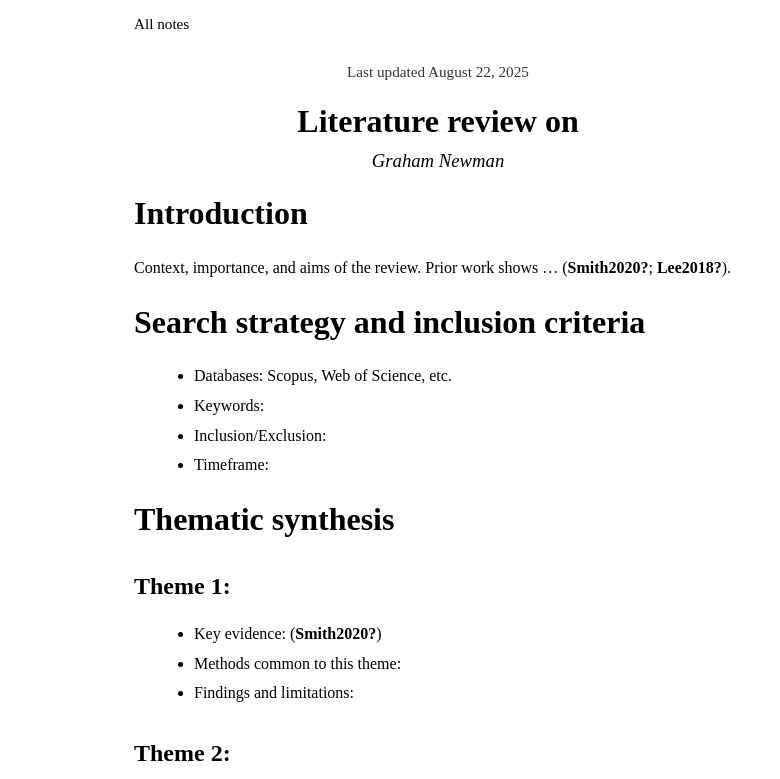
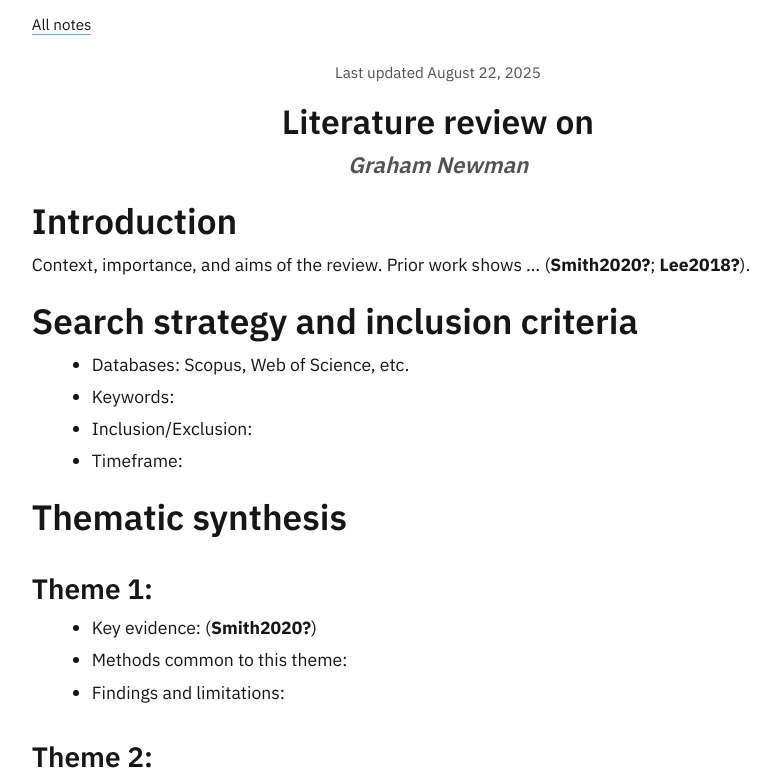
Before and after one commit to MunoMono/lit-review, a plain HTML site: page notes-html/review.html in a window 1280 px wide. Shown: the top 779 px of the page, without its empty margins (202-982 px from the left). Drawn offline with Linux system fonts and the light colour scheme.

Commit message:
Added IBM styles

```diff
--- a/docs/notes.css
+++ b/docs/notes.css
@@ -1,117 +1,169 @@
-/* =========================
-   Notes — base typography
-   ========================= */
-html { box-sizing: border-box; }
+/* Notes — IBM Plex styled typography & polish
+   ------------------------------------------- */
+
+/* IBM Plex Sans/Serif/Mono */
+@import url("https://fonts.googleapis.com/css2?family=IBM+Plex+Sans:wght@300;400;600;700&family=IBM+Plex+Serif:wght@300;400;600&family=IBM+Plex+Mono:wght@300;400;600&display=swap");
+
+/* ----------------------------------------------------- */
+/* Tokens                                                */
+/* ----------------------------------------------------- */
+:root {
+  --font-sans: "IBM Plex Sans", system-ui, -apple-system, "Segoe UI", Roboto, "Helvetica Neue", Arial, sans-serif;
+  --font-serif: "IBM Plex Serif", Georgia, "Times New Roman", serif;
+  --font-mono: "IBM Plex Mono", ui-monospace, SFMono-Regular, Menlo, Consolas, "Liberation Mono", monospace;
+
+  --text: #161616;          /* Gray 90 */
+  --muted: #525252;         /* Gray 50 */
+  --bg: #ffffff;
+  --border: #e0e0e0;        /* Gray 20 */
+  --link: #0f62fe;          /* Blue 60 */
+  --link-hover: #0043ce;    /* Blue 70 */
+  --code-bg: #f4f4f4;       /* Gray 10 */
+
+  --step--1: clamp(.88rem, .86rem + .2vw, .95rem);
+  --step-0:  clamp(1.00rem, .96rem + .35vw, 1.10rem);
+  --step-1:  clamp(1.20rem, 1.08rem + .7vw, 1.40rem);
+  --step-2:  clamp(1.40rem, 1.14rem + 1.2vw, 1.75rem);
+  --step-3:  clamp(1.70rem, 1.18rem + 1.8vw, 2.10rem);
+
+  --max-measure: 80ch;
+  --rhythm: 1.25rem;
+  --radius: 6px;
+}
+
+@media (prefers-color-scheme: dark) {
+  :root {
+    --text: #f4f4f4;
+    --muted: #c6c6c6;
+    --bg: #161616;
+    --border: #393939;
+    --link: #78a9ff;
+    --link-hover: #a6c8ff;
+    --code-bg: #262626;
+  }
+}
+
+/* ----------------------------------------------------- */
+/* Base                                                  */
+/* ----------------------------------------------------- */
+html { box-sizing: border-box; -webkit-text-size-adjust: 100%; }
 *, *::before, *::after { box-sizing: inherit; }
 
 body {
+  margin: 0 auto;
+  padding: 0 1rem 3rem;
+  max-width: var(--max-measure);
   line-height: 1.6;
+  color: var(--text);
+  background: var(--bg);
+  font: 400 var(--step-0)/1.6 var(--font-sans);
   -webkit-font-smoothing: antialiased;
   -moz-osx-font-smoothing: grayscale;
-  margin: 0 auto;
-  padding: 0 1rem 3rem;
-  max-width: 70ch;
 }
 
-/* =========================
-   Header (timestamp, title, authors)
-   ========================= */
-.page-header {
-  margin: 1.5rem 0 1rem;
-  text-align: center;
+::selection { background: #d0e2ff; }
+
+/* Links */
+a {
+  color: var(--link);
+  text-decoration: none;
+  border-bottom: 1px solid color-mix(in oklab, var(--link) 60%, transparent);
+  transition: color .15s ease, border-color .15s ease;
+}
+a:hover { color: var(--link-hover); border-color: currentColor; }
+a:focus-visible {
+  outline: 2px solid var(--link);
+  outline-offset: 2px;
+  border-bottom-color: transparent;
 }
 
-.last-updated {
-  margin: 0 0 1rem;
-  font-size: 0.95rem;
-  opacity: 0.8;
-}
+/* ----------------------------------------------------- */
+/* Header                                                */
+/* ----------------------------------------------------- */
+.page-header { margin: 1.5rem 0 1rem; text-align: center; }
+.last-updated { margin: 0 0 1rem; font-size: var(--step--1); color: var(--muted); }
+.title { margin: .25rem 0; font-size: var(--step-3); font-weight: 600; text-transform: none !important; }
+.authors { margin: .5rem 0 1rem; font-style: italic; color: var(--muted); }
 
-.title {
-  margin: 0.25rem 0;
-}
+/* Top nav */
+.top-nav { margin: .75rem 0 1rem; font-size: var(--step--1); text-align: left; }
+.top-nav a { color: inherit; }
+.top-nav a:hover { text-decoration: underline; }
 
-.authors {
-  margin: 0.5rem 0 1rem;
-  font-weight: normal;
+/* ----------------------------------------------------- */
+/* Content                                               */
+/* ----------------------------------------------------- */
+h1, h2, h3, h4 { line-height: 1.25; font-weight: 600; margin: var(--rhythm) 0 .5rem; }
+h2 { font-size: var(--step-2); margin-top: 2rem; }
+h3 { font-size: var(--step-1); margin-top: 1.5rem; }
+h4 { font-size: var(--step-0); color: var(--muted); }
+
+p { margin: 0 0 1rem; }
+ul, ol { margin: 0 0 1rem 1.25rem; }
+li { margin: .25rem 0; }
+
+blockquote {
+  margin: 1rem 0;
+  padding: .5rem 1rem;
+  border-left: 3px solid var(--border);
+  background: color-mix(in oklab, var(--bg) 92%, transparent);
   font-style: italic;
 }
 
-/* Top nav */
-.top-nav { margin: .75rem 0 1rem; font-size: .95rem; text-align: left; }
-.top-nav a { text-decoration: none; color: inherit; }
-.top-nav a:hover { text-decoration: underline; }
-
-/* =========================
-   Content
-   ========================= */
-h1, h2, h3, h4 { line-height: 1.25; }
-h2 { margin-top: 2rem; }
-h3 { margin-top: 1.5rem; }
-
-p { margin: 0 0 1rem; }
-ul, ol { margin: 0 0 1rem 1.25rem; }
-li { margin: 0.25rem 0; }
-
-blockquote {
-  margin: 1rem 0;
-  padding: 0.5rem 1rem;
-  border-left: 3px solid #e0e0e0;
-  background: #fafafa;
+/* ----------------------------------------------------- */
+/* Code & Tables                                         */
+/* ----------------------------------------------------- */
+pre, code, kbd { font-family: var(--font-mono); }
+pre {
+  background: var(--code-bg);
+  padding: .75rem;
+  overflow: auto;
+  border-radius: var(--radius);
+  border: 1px solid var(--border);
+}
+code {
+  background: var(--code-bg);
+  padding: .1rem .25rem;
+  border-radius: 4px;
+  border: 1px solid var(--border);
 }
 
-/* Code blocks / inline code */
-pre, code, kbd { font-family: ui-monospace, SFMono-Regular, Menlo, Consolas, "Liberation Mono", monospace; }
-pre { background: #f6f8fa; padding: 0.75rem; overflow: auto; border-radius: 6px; }
-code { background: #f6f8fa; padding: 0.1rem 0.25rem; border-radius: 4px; }
+table { border-collapse: collapse; margin: 1rem 0; width: 100%; }
+th, td { border: 1px solid var(--border); padding: .5rem; text-align: left; }
+thead th { background: color-mix(in oklab, var(--bg) 96%, transparent); }
 
-/* Tables */
-table { border-collapse: collapse; margin: 1rem 0; width: 100%; }
-th, td { border: 1px solid #e5e5e5; padding: 0.5rem; text-align: left; }
-thead th { background: #fafafa; }
-
-/* =========================
-   Citations & References
-   ========================= */
-/* Pandoc wraps citations with <span class="citation"><a ...>...</a></span> when link-citations:true */
-.citation a { text-decoration: none; color: inherit; border-bottom: 0; }
+/* ----------------------------------------------------- */
+/* References & Citations                                */
+/* ----------------------------------------------------- */
+.citation a { color: inherit; border-bottom: 0; }
 .citation a:hover { text-decoration: underline; }
 
-/* References container (Pandoc emits <div id="refs" class="references">) */
 .references {
   margin-top: 2.5rem;
   padding-top: 1rem;
-  border-top: 1px solid #e0e0e0;
-  font-size: 0.95rem;
+  border-top: 1px solid var(--border);
+  font-size: var(--step--1);
+  color: var(--muted);
 }
-
-/* Each CSL entry spacing */
-.references .csl-entry { margin: 0 0 0.75rem 0; }
-
-/* Hanging indent (Pandoc class) */
+.references .csl-entry { margin: 0 0 .75rem; }
 .hanging-indent .csl-entry { margin-left: 2em; text-indent: -2em; }
-
-/* Numbered CSL layouts sometimes emit left/right columns */
 .csl-left-margin { min-width: 2em; float: left; }
 .csl-right-inline { margin-left: 2em; }
-
-/* Clear floats */
 .references::after { content: ""; display: table; clear: both; }
 
-/* =========================
-   TOC
-   ========================= */
+/* ----------------------------------------------------- */
+/* TOC                                                   */
+/* ----------------------------------------------------- */
 #TOC { margin: 1rem 0 2rem; }
-#TOC a { text-decoration: none; color: inherit; }
+#TOC a { color: inherit; }
 #TOC a:hover { text-decoration: underline; }
 
-/* =========================
-   Utilities
-   ========================= */
+/* ----------------------------------------------------- */
+/* Utilities                                             */
+/* ----------------------------------------------------- */
 img { max-width: 100%; height: auto; }
-hr { border: 0; border-top: 1px solid #e0e0e0; margin: 2rem 0; }
+hr { border: 0; border-top: 1px solid var(--border); margin: 2rem 0; }
 
-/* Slightly wider layout on large screens */
 @media (min-width: 900px) {
-  body { max-width: 80ch; }
+  body { max-width: var(--max-measure); }
 }
--- a/notes-html/notes.css
+++ b/notes-html/notes.css
@@ -1,119 +1,169 @@
-/* =========================
-   Notes — base typography
-   ========================= */
-html { box-sizing: border-box; }
+/* Notes — IBM Plex styled typography & polish
+   ------------------------------------------- */
+
+/* IBM Plex Sans/Serif/Mono */
+@import url("https://fonts.googleapis.com/css2?family=IBM+Plex+Sans:wght@300;400;600;700&family=IBM+Plex+Serif:wght@300;400;600&family=IBM+Plex+Mono:wght@300;400;600&display=swap");
+
+/* ----------------------------------------------------- */
+/* Tokens                                                */
+/* ----------------------------------------------------- */
+:root {
+  --font-sans: "IBM Plex Sans", system-ui, -apple-system, "Segoe UI", Roboto, "Helvetica Neue", Arial, sans-serif;
+  --font-serif: "IBM Plex Serif", Georgia, "Times New Roman", serif;
+  --font-mono: "IBM Plex Mono", ui-monospace, SFMono-Regular, Menlo, Consolas, "Liberation Mono", monospace;
+
+  --text: #161616;          /* Gray 90 */
+  --muted: #525252;         /* Gray 50 */
+  --bg: #ffffff;
+  --border: #e0e0e0;        /* Gray 20 */
+  --link: #0f62fe;          /* Blue 60 */
+  --link-hover: #0043ce;    /* Blue 70 */
+  --code-bg: #f4f4f4;       /* Gray 10 */
+
+  --step--1: clamp(.88rem, .86rem + .2vw, .95rem);
+  --step-0:  clamp(1.00rem, .96rem + .35vw, 1.10rem);
+  --step-1:  clamp(1.20rem, 1.08rem + .7vw, 1.40rem);
+  --step-2:  clamp(1.40rem, 1.14rem + 1.2vw, 1.75rem);
+  --step-3:  clamp(1.70rem, 1.18rem + 1.8vw, 2.10rem);
+
+  --max-measure: 80ch;
+  --rhythm: 1.25rem;
+  --radius: 6px;
+}
+
+@media (prefers-color-scheme: dark) {
+  :root {
+    --text: #f4f4f4;
+    --muted: #c6c6c6;
+    --bg: #161616;
+    --border: #393939;
+    --link: #78a9ff;
+    --link-hover: #a6c8ff;
+    --code-bg: #262626;
+  }
+}
+
+/* ----------------------------------------------------- */
+/* Base                                                  */
+/* ----------------------------------------------------- */
+html { box-sizing: border-box; -webkit-text-size-adjust: 100%; }
 *, *::before, *::after { box-sizing: inherit; }
 
 body {
+  margin: 0 auto;
+  padding: 0 1rem 3rem;
+  max-width: var(--max-measure);
   line-height: 1.6;
+  color: var(--text);
+  background: var(--bg);
+  font: 400 var(--step-0)/1.6 var(--font-sans);
   -webkit-font-smoothing: antialiased;
   -moz-osx-font-smoothing: grayscale;
-  margin: 0 auto;
-  padding: 0 1rem 3rem;
-  max-width: 70ch;
 }
 
-/* =========================
-   Header (timestamp, title, authors)
-   ========================= */
-.page-header {
-  margin: 1.5rem 0 1rem;
-  text-align: center;
+::selection { background: #d0e2ff; }
+
+/* Links */
+a {
+  color: var(--link);
+  text-decoration: none;
+  border-bottom: 1px solid color-mix(in oklab, var(--link) 60%, transparent);
+  transition: color .15s ease, border-color .15s ease;
+}
+a:hover { color: var(--link-hover); border-color: currentColor; }
+a:focus-visible {
+  outline: 2px solid var(--link);
+  outline-offset: 2px;
+  border-bottom-color: transparent;
 }
 
-.last-updated {
-  margin: 0 0 1rem;
-  font-size: 0.95rem;
-  opacity: 0.8;
-}
+/* ----------------------------------------------------- */
+/* Header                                                */
+/* ----------------------------------------------------- */
+.page-header { margin: 1.5rem 0 1rem; text-align: center; }
+.last-updated { margin: 0 0 1rem; font-size: var(--step--1); color: var(--muted); }
+.title { margin: .25rem 0; font-size: var(--step-3); font-weight: 600; text-transform: none !important; }
+.authors { margin: .5rem 0 1rem; font-style: italic; color: var(--muted); }
 
-.title {
-  margin: 0.25rem 0;
-  /* Force sentence case: disable GitHub Pages/theme auto-capitalization */
-  text-transform: none !important;
-}
+/* Top nav */
+.top-nav { margin: .75rem 0 1rem; font-size: var(--step--1); text-align: left; }
+.top-nav a { color: inherit; }
+.top-nav a:hover { text-decoration: underline; }
 
-.authors {
-  margin: 0.5rem 0 1rem;
-  font-weight: normal;
+/* ----------------------------------------------------- */
+/* Content                                               */
+/* ----------------------------------------------------- */
+h1, h2, h3, h4 { line-height: 1.25; font-weight: 600; margin: var(--rhythm) 0 .5rem; }
+h2 { font-size: var(--step-2); margin-top: 2rem; }
+h3 { font-size: var(--step-1); margin-top: 1.5rem; }
+h4 { font-size: var(--step-0); color: var(--muted); }
+
+p { margin: 0 0 1rem; }
+ul, ol { margin: 0 0 1rem 1.25rem; }
+li { margin: .25rem 0; }
+
+blockquote {
+  margin: 1rem 0;
+  padding: .5rem 1rem;
+  border-left: 3px solid var(--border);
+  background: color-mix(in oklab, var(--bg) 92%, transparent);
   font-style: italic;
 }
 
-/* Top nav */
-.top-nav { margin: .75rem 0 1rem; font-size: .95rem; text-align: left; }
-.top-nav a { text-decoration: none; color: inherit; }
-.top-nav a:hover { text-decoration: underline; }
-
-/* =========================
-   Content
-   ========================= */
-h1, h2, h3, h4 { line-height: 1.25; }
-h2 { margin-top: 2rem; }
-h3 { margin-top: 1.5rem; }
-
-p { margin: 0 0 1rem; }
-ul, ol { margin: 0 0 1rem 1.25rem; }
-li { margin: 0.25rem 0; }
-
-blockquote {
-  margin: 1rem 0;
-  padding: 0.5rem 1rem;
-  border-left: 3px solid #e0e0e0;
-  background: #fafafa;
+/* ----------------------------------------------------- */
+/* Code & Tables                                         */
+/* ----------------------------------------------------- */
+pre, code, kbd { font-family: var(--font-mono); }
+pre {
+  background: var(--code-bg);
+  padding: .75rem;
+  overflow: auto;
+  border-radius: var(--radius);
+  border: 1px solid var(--border);
+}
+code {
+  background: var(--code-bg);
+  padding: .1rem .25rem;
+  border-radius: 4px;
+  border: 1px solid var(--border);
 }
 
-/* Code blocks / inline code */
-pre, code, kbd { font-family: ui-monospace, SFMono-Regular, Menlo, Consolas, "Liberation Mono", monospace; }
-pre { background: #f6f8fa; padding: 0.75rem; overflow: auto; border-radius: 6px; }
-code { background: #f6f8fa; padding: 0.1rem 0.25rem; border-radius: 4px; }
+table { border-collapse: collapse; margin: 1rem 0; width: 100%; }
+th, td { border: 1px solid var(--border); padding: .5rem; text-align: left; }
+thead th { background: color-mix(in oklab, var(--bg) 96%, transparent); }
 
-/* Tables */
-table { border-collapse: collapse; margin: 1rem 0; width: 100%; }
-th, td { border: 1px solid #e5e5e5; padding: 0.5rem; text-align: left; }
-thead th { background: #fafafa; }
-
-/* =========================
-   Citations & References
-   ========================= */
-/* Pandoc wraps citations with <span class="citation"><a ...>...</a></span> when link-citations:true */
-.citation a { text-decoration: none; color: inherit; border-bottom: 0; }
+/* ----------------------------------------------------- */
+/* References & Citations                                */
+/* ----------------------------------------------------- */
+.citation a { color: inherit; border-bottom: 0; }
 .citation a:hover { text-decoration: underline; }
 
-/* References container (Pandoc emits <div id="refs" class="references">) */
 .references {
   margin-top: 2.5rem;
   padding-top: 1rem;
-  border-top: 1px solid #e0e0e0;
-  font-size: 0.95rem;
+  border-top: 1px solid var(--border);
+  font-size: var(--step--1);
+  color: var(--muted);
 }
-
-/* Each CSL entry spacing */
-.references .csl-entry { margin: 0 0 0.75rem 0; }
-
-/* Hanging indent (Pandoc class) */
+.references .csl-entry { margin: 0 0 .75rem; }
 .hanging-indent .csl-entry { margin-left: 2em; text-indent: -2em; }
-
-/* Numbered CSL layouts sometimes emit left/right columns */
 .csl-left-margin { min-width: 2em; float: left; }
 .csl-right-inline { margin-left: 2em; }
-
-/* Clear floats */
 .references::after { content: ""; display: table; clear: both; }
 
-/* =========================
-   TOC
-   ========================= */
+/* ----------------------------------------------------- */
+/* TOC                                                   */
+/* ----------------------------------------------------- */
 #TOC { margin: 1rem 0 2rem; }
-#TOC a { text-decoration: none; color: inherit; }
+#TOC a { color: inherit; }
 #TOC a:hover { text-decoration: underline; }
 
-/* =========================
-   Utilities
-   ========================= */
+/* ----------------------------------------------------- */
+/* Utilities                                             */
+/* ----------------------------------------------------- */
 img { max-width: 100%; height: auto; }
-hr { border: 0; border-top: 1px solid #e0e0e0; margin: 2rem 0; }
+hr { border: 0; border-top: 1px solid var(--border); margin: 2rem 0; }
 
-/* Slightly wider layout on large screens */
 @media (min-width: 900px) {
-  body { max-width: 80ch; }
+  body { max-width: var(--max-measure); }
 }
```
